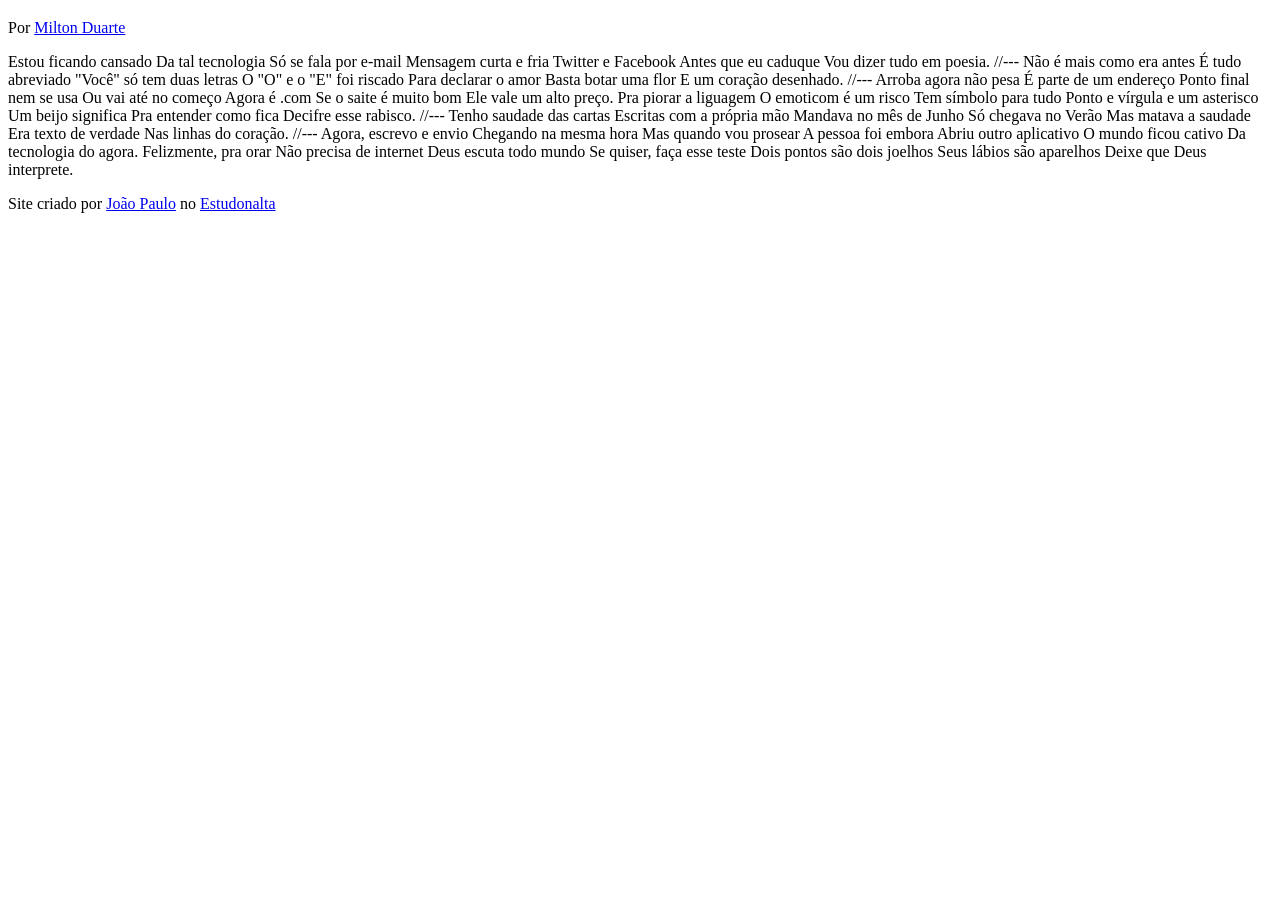
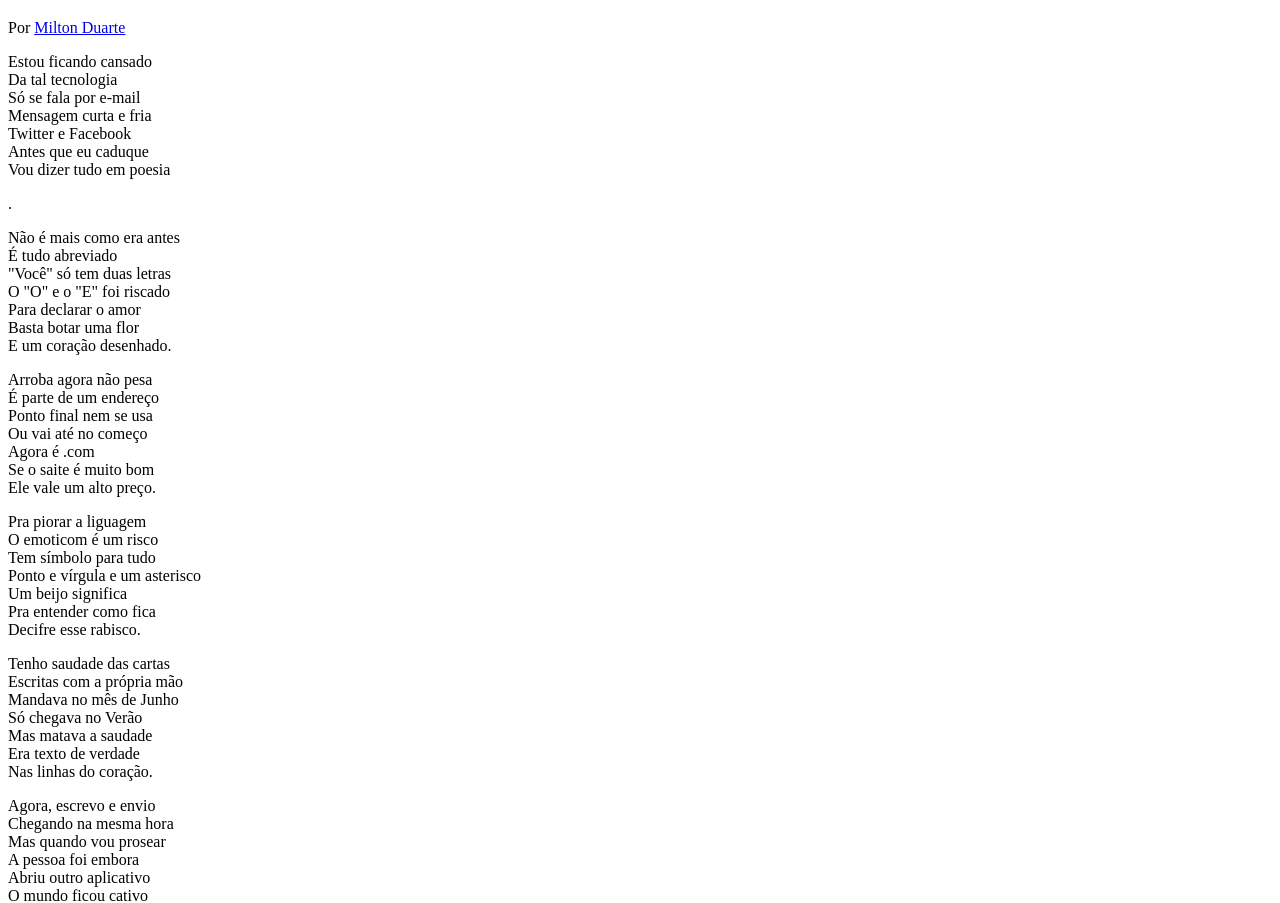
Before and after one commit to joaopaulocdemorais/site-cordel, a plain HTML site: page index.html in a window 1280 px wide. Shown: the part 61-964 px from the top of the page. Before the commit the page ends 800 px from the top, so only its background shows below. Drawn offline with Linux system fonts and the light colour scheme.

Commit message:
Organização do conteudo

```diff
--- a/index.html
+++ b/index.html
@@ -12,69 +12,85 @@
         <p>Por <a href="https://www.recantodasletras.com.br/poesias/3186743" target="_blank">Milton Duarte</a></p>
     </header>
 
-    Estou ficando cansado
-    Da tal tecnologia
-    Só se fala por e-mail
-    Mensagem curta e fria
-    Twitter e Facebook
-    Antes que eu caduque
-    Vou dizer tudo em poesia.
+    <section>
+        <p>
+            Estou ficando cansado<br>
+            Da tal tecnologia<br>
+            Só se fala por e-mail<br>
+            Mensagem curta e fria<br>
+            Twitter e Facebook<br>
+            Antes que eu caduque<br>
+            Vou dizer tudo em poesia
+        </p>
+    </section>.
 
-    //---
+    <section>
+        <p>
+            Não é mais como era antes<br>
+            É tudo abreviado<br>
+            "Você" só tem duas letras<br>
+            O "O" e o "E" foi riscado<br>
+            Para declarar o amor<br>
+            Basta botar uma flor<br>
+            E um coração desenhado.
+        </p>
+    </section>
 
-    Não é mais como era antes
-    É tudo abreviado
-    "Você" só tem duas letras
-    O "O" e o "E" foi riscado
-    Para declarar o amor
-    Basta botar uma flor
-    E um coração desenhado.
+    <section>
+        <p>
+            Arroba agora não pesa<br>
+            É parte de um endereço<br>
+            Ponto final nem se usa<br>
+            Ou vai até no começo<br>
+            Agora é .com<br>
+            Se o saite é muito bom<br>
+            Ele vale um alto preço.<br>
+        </p>
 
-    //---
+        <p>
+            Pra piorar a liguagem<br>
+            O emoticom é um risco<br>
+            Tem símbolo para tudo<br>
+            Ponto e vírgula e um asterisco<br>
+            Um beijo significa<br>
+            Pra entender como fica<br>
+            Decifre esse rabisco.
+        </p>
+    </section>
 
-    Arroba agora não pesa
-    É parte de um endereço
-    Ponto final nem se usa
-    Ou vai até no começo
-    Agora é .com
-    Se o saite é muito bom
-    Ele vale um alto preço.
+    <section>
+        <p>
+            Tenho saudade das cartas<br>
+            Escritas com a própria mão<br>
+            Mandava no mês de Junho<br>
+            Só chegava no Verão<br>
+            Mas matava a saudade<br>
+            Era texto de verdade<br>
+            Nas linhas do coração.
+        </p>
+    </section>
 
-    Pra piorar a liguagem
-    O emoticom é um risco
-    Tem símbolo para tudo
-    Ponto e vírgula e um asterisco
-    Um beijo significa
-    Pra entender como fica
-    Decifre esse rabisco.
+    <section>
+        <p>
+            Agora, escrevo e envio<br>
+            Chegando na mesma hora<br>
+            Mas quando vou prosear<br>
+            A pessoa foi embora<br>
+            Abriu outro aplicativo<br>
+            O mundo ficou cativo<br>
+            Da tecnologia do agora.<br>
+        </p>
 
-    //---
-
-    Tenho saudade das cartas
-    Escritas com a própria mão
-    Mandava no mês de Junho
-    Só chegava no Verão
-    Mas matava a saudade
-    Era texto de verdade
-    Nas linhas do coração.
-
-    //---
-
-    Agora, escrevo e envio
-    Chegando na mesma hora
-    Mas quando vou prosear
-    A pessoa foi embora
-    Abriu outro aplicativo
-    O mundo ficou cativo
-    Da tecnologia do agora.
-
-    Felizmente, pra orar
-    Não precisa de internet
-    Deus escuta todo mundo
-    Se quiser, faça esse teste
-    Dois pontos são dois joelhos
-    Seus lábios são aparelhos
-    Deixe que Deus interprete.
+        <p>
+            Felizmente, pra orar<br>
+            Não precisa de internet<br>
+            Deus escuta todo mundo<br>
+            Se quiser, faça esse teste<br>
+            Dois pontos são dois joelhos<br>
+            Seus lábios são aparelhos<br>
+            Deixe que Deus interprete.
+        </p>
+    </section>
 
     <footer>
         <p>Site criado por <a href="https://github.com/joaopaulocdemorais/" target="_blank">João Paulo</a> no <a href="https://www.estudonauta.com/" target="_blank">Estudonalta</a></p>
```
